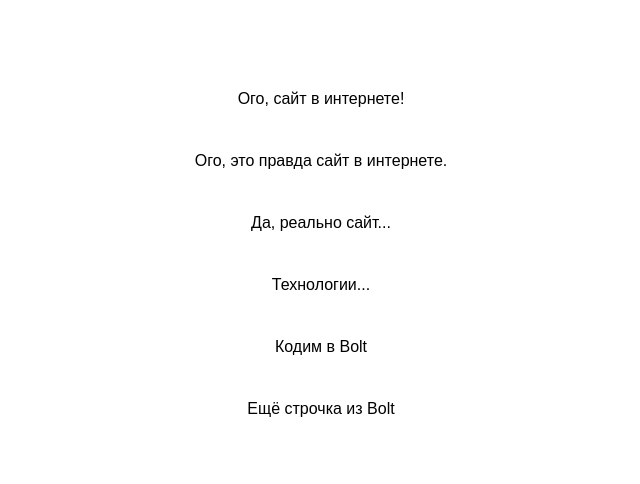
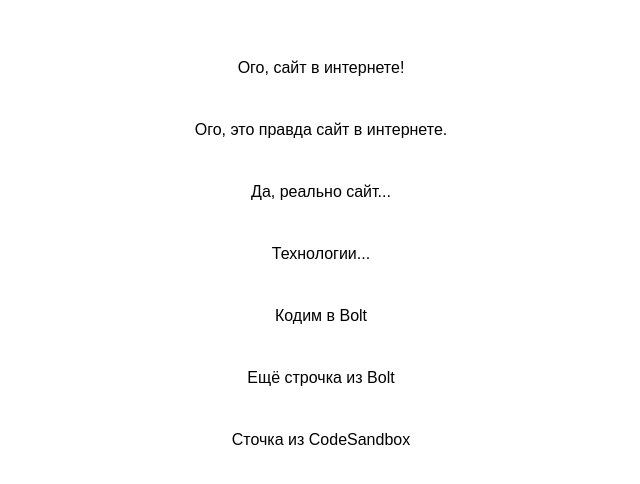
Before and after one commit to ZakharDay/GxIxD-Vol-1-Exhibition, a plain HTML site: page index.html in a window 1280 px wide. Shown: the part 154-638 px from the top of the page, without its empty margins (319-959 px from the left). Drawn offline with Linux system fonts and the light colour scheme.

Commit message:
Index updated from CodeSanbox

```diff
--- a/index.html
+++ b/index.html
@@ -14,5 +14,6 @@
     <p>Технологии...</p>
     <p>Кодим в Bolt</p>
     <p>Ещё строчка из Bolt</p>
+    <p>Сточка из CodeSandbox</p>
   </body>
 </html>
```
